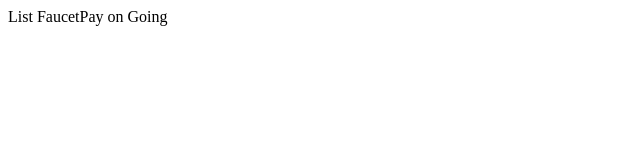
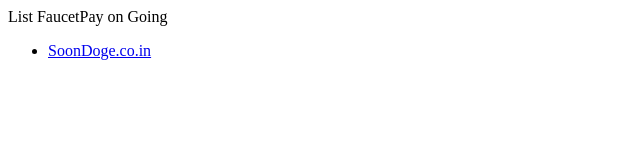
Before and after one commit to Oppipo2610/FaucetPayList, a plain HTML site: page index.html in a window 1280 px wide. Shown: the whole page, without its empty margins (0-640 px from the left). Drawn offline with Linux system fonts and the light colour scheme.

Commit message:
update
update

```diff
--- a/index.html
+++ b/index.html
@@ -1,5 +1,9 @@
 <html>
   <body>
     List FaucetPay on Going
+    <ul>
+      <li>
+        <a href="https://soondoge.co.in?r=D6Lh3ALK2Gx5QsanxxfcoE6P2TiHnCJ21a">SoonDoge.co.in</a> </li>
+    </ul>
   </body>
 </html>
```
